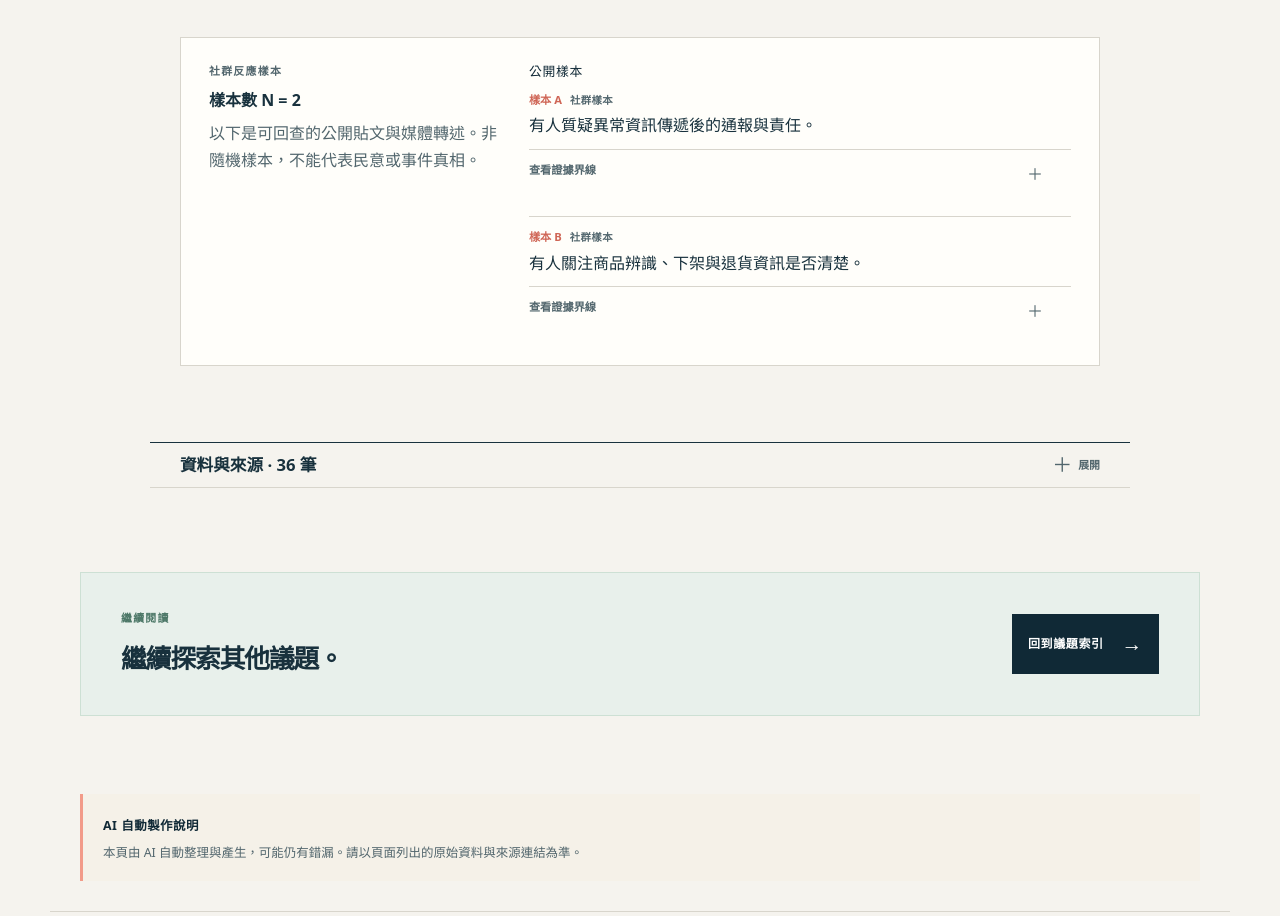
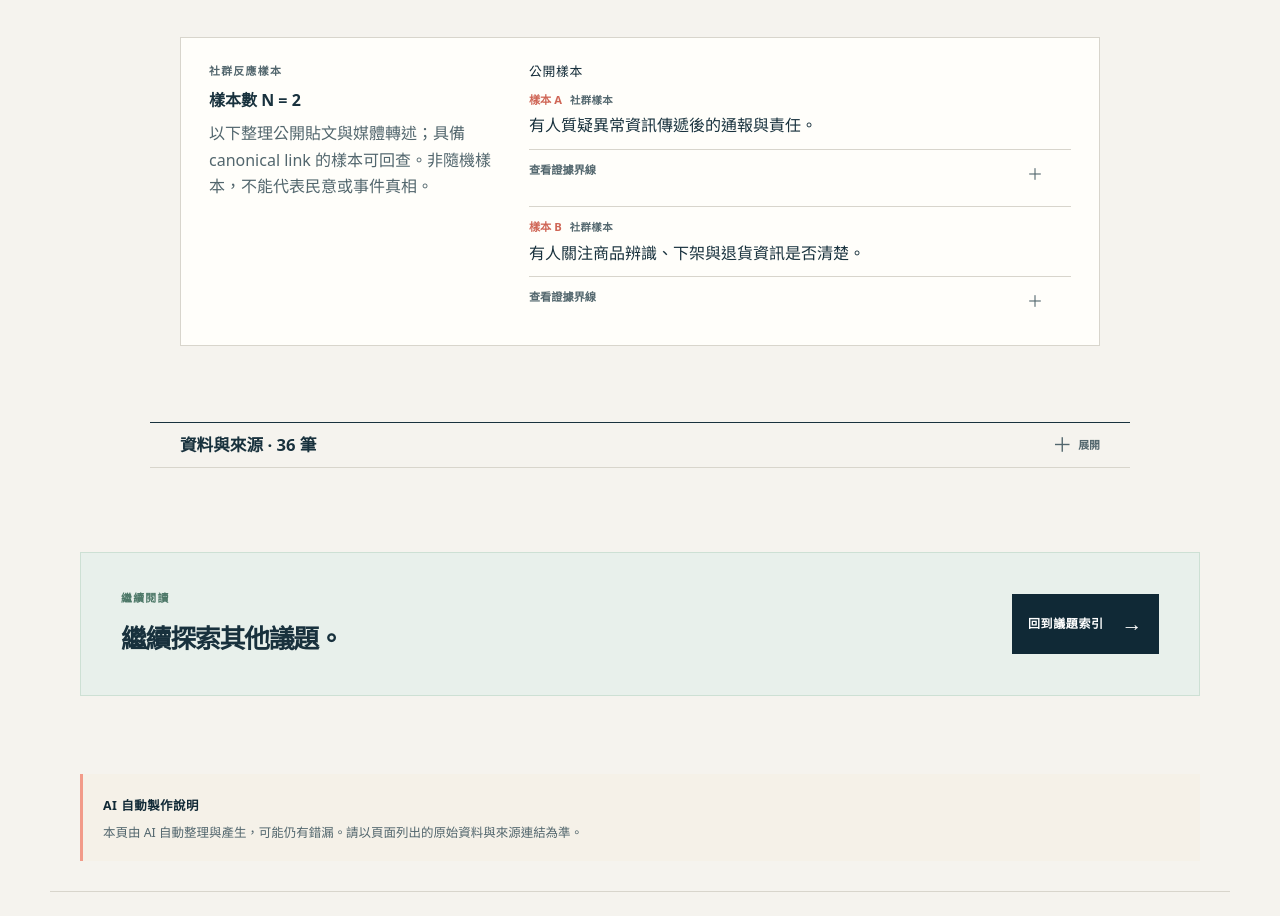
Before and after one commit to bangyuwen/tw-issues, a Next.js app: page /topics/benzopyrene-food-safety in a window 1280 px wide. Shown: the part 8800-9716 px from the top of the page. Built offline with nearby package versions, Linux system fonts and the light colour scheme.

Commit message:
fix(hsinchu): guard unresolved social citations

```diff
--- a/app/dossier-page.tsx
+++ b/app/dossier-page.tsx
@@ -1,6 +1,6 @@
 import SiteLink from "./site-link";
 import type { ReactNode } from "react";
-import type { AdministrationAction, ContextOverview, DeepResearchTopic, PoliticalNarrative, ProceedingTrack, PublicClaim, PublicPersonProfile, SocialObservation } from "./topic-data";
+import type { AdministrationAction, ContextOverview, DeepResearchTopic, PoliticalNarrative, ProceedingTrack, PublicClaim, PublicPersonProfile, PublicSource, SocialObservation } from "./topic-data";
 import type { ClaimCollectionModel, DossierPageModel, TimelineGroup, TimelinePhaseModel } from "./dossier-page-model";
 import SourcesDisclosure from "./topics/[slug]/source-disclosure";
 import EventDisclosure from "./event-disclosure";
@@ -101,7 +101,7 @@ function PoliticalNarrativesSection({ narratives, sourceLinks }: { narratives: P
   </section>;
 }
 
-function SocialObservationsSection({ observations, sampleSize, sourceLinks }: { observations: SocialObservation[]; sampleSize: number; sourceLinks: (ids: string[]) => ReactNode }) {
+function SocialObservationsSection({ observations, sampleSize, sourceLinks, sourceById }: { observations: SocialObservation[]; sampleSize: number; sourceLinks: (ids: string[]) => ReactNode; sourceById: Map<string, PublicSource> }) {
   const hasKinds = observations.some(({ kind }) => kind !== undefined);
   const groups = hasKinds
     ? [
@@ -111,17 +111,18 @@ function SocialObservationsSection({ observations, sampleSize, sourceLinks }: {
     : [{ key: "observations", label: "公開樣本", items: observations }];
 
   return <aside className="social-observation-note" id="social-observations" aria-label="社群反應樣本">
-    <div className="social-observation-intro"><p className="eyebrow">社群反應樣本</p><strong>樣本數 N = {sampleSize}</strong><p>以下是可回查的公開貼文與媒體轉述。非隨機樣本，不能代表民意或事件真相。</p></div>
+    <div className="social-observation-intro"><p className="eyebrow">社群反應樣本</p><strong>樣本數 N = {sampleSize}</strong><p>以下整理公開貼文與媒體轉述；具備 canonical link 的樣本可回查。非隨機樣本，不能代表民意或事件真相。</p></div>
     <div className="social-observation-groups">{groups.map((group) => <section className="social-observation-group" key={group.key} aria-labelledby={`social-observation-${group.key}`}>
       <h3 id={`social-observation-${group.key}`}>{group.label}</h3>
       <ol>{group.items.map((observation, index) => {
         const sourceIds = observation.sources && observation.sources.length > 0 ? observation.sources.map(({ publicRef }) => publicRef) : observation.sourceRefs ?? [];
+        const resolvedSourceIds = sourceIds.filter((sourceId) => sourceById.has(sourceId));
         const boundary = observation.proofScope || (observation.limitations && observation.limitations.length > 0);
         return <li className="social-observation-item" key={`${group.key}-${index}`}>
           <header><span>樣本 {String.fromCharCode(65 + observations.indexOf(observation))}</span>{observation.sourceTypeLabel && <b>{observation.sourceTypeLabel}</b>}</header>
           <p>{observation.summary}</p>
           {boundary && <details className="social-observation-boundary"><summary>查看證據界線</summary><dl>{observation.proofScope && <div><dt>這能確認</dt><dd>{observation.proofScope}</dd></div>}{observation.limitations && observation.limitations.length > 0 && <div><dt>這不能證明</dt><dd>{observation.limitations.join("；")}</dd></div>}</dl></details>}
-          {sourceIds.length > 0 && <div className="citations" aria-label="社群樣本來源">{sourceLinks(sourceIds)}</div>}
+          {resolvedSourceIds.length > 0 && <div className="citations" aria-label="社群樣本來源">{sourceLinks(resolvedSourceIds)}</div>}
         </li>;
       })}</ol>
     </section>)}</div>
@@ -366,7 +367,7 @@ export default function DossierPage({ model }: { model: DossierPageModel }) {
     {attributedSpeakerGroups.length > 0 && <AttributedEvidenceSection groups={attributedSpeakerGroups} sourceLinks={sourceLinks} />}
     {analysisClaims.length > 0 && <EditorialSection id="analysis" eyebrow="我們怎麼理解" claims={analysisClaims} sourceLinks={sourceLinks} />}
     {editorialPositions.length > 0 && <EditorialSection id="positions" eyebrow="我們主張什麼" claims={editorialPositions} sourceLinks={sourceLinks} />}
-    {socialObservations.length > 0 && <SocialObservationsSection observations={socialObservations} sampleSize={socialSampleSize} sourceLinks={sourceLinks} />}
+    {socialObservations.length > 0 && <SocialObservationsSection observations={socialObservations} sampleSize={socialSampleSize} sourceLinks={sourceLinks} sourceById={sourceById} />}
     <SourcesDisclosure sourceCount={publicSources.length}>
       <section className="sources-section" aria-label="資料與來源">
         <ol className="source-list">{publicSources.map((source, index) => { const number = String(index + 1).padStart(2, "0"); const hasCalendarDate = /^\d{4}-\d{2}(?:-\d{2})?$/.test(source.publishedAt); return <li id={source.publicRef} data-source-ref={source.publicRef} tabIndex={-1} key={source.publicRef}><span>{number}</span><div><a className="source-title" href={source.canonicalUrl} target="_blank" rel="noreferrer">{source.title} <b aria-hidden="true">↗</b></a><p className="source-meta"><span>{source.publisher}</span><i />{hasCalendarDate ? <time dateTime={source.publishedAt}>{source.publishedAt}</time> : <span>{source.publishedAt}</span>}</p></div></li>; })}</ol>
```
Also changed, not shown: 2 other files (tests, documents, lock files or other folders).
